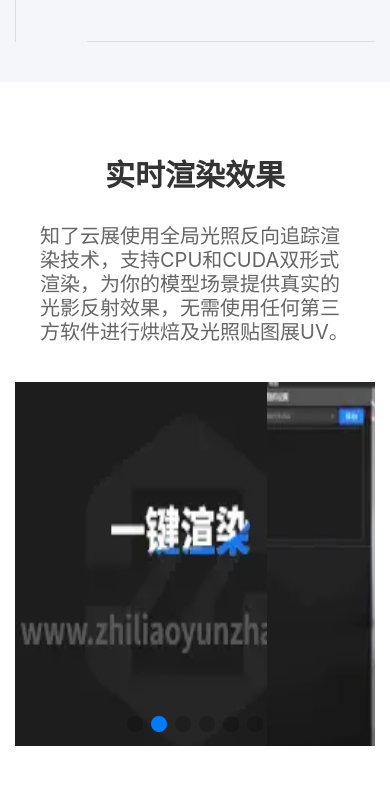
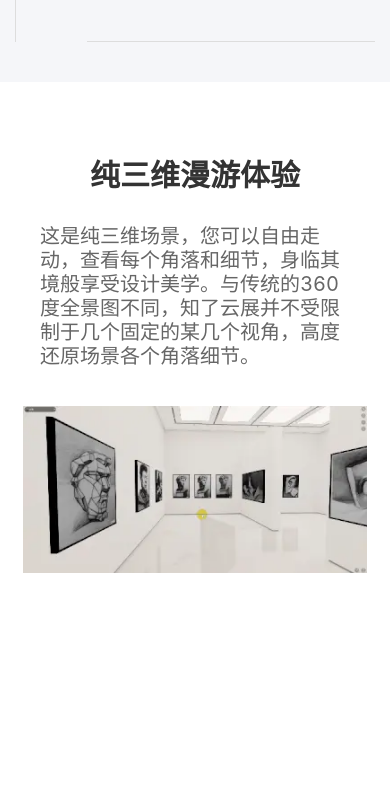
Before and after one commit to QuangVM-MOR/mor-kr-test, a Vue app: page / in a window 390 px wide. Shown: the part 4100-4904 px from the top of the page. Built offline with nearby package versions, Linux system fonts and the light colour scheme.

Commit message:
style: update css

```diff
--- a/src/components/items/ListCardsItem.vue
+++ b/src/components/items/ListCardsItem.vue
@@ -45,7 +45,7 @@
   display: flex;
   align-items: center;
   gap: 38px;
-  transform: translateX(-80px);
+  transform: translateX(-40px);
   opacity: 0;
   @media screen and (max-width: 1023px) {
     flex-direction: column-reverse;
@@ -56,16 +56,14 @@
   }
   &.reverse {
     flex-direction: row-reverse;
-    transform: translateX(80px);
+    transform: translateX(40px);
   }
   & .img-box {
     width: 576px;
     height: 280px;
-    & img {
-      @media screen and (max-width: 1023px) {
-        width: calc(100% - 16px);
-        height: 4rem;
-      }
+    @media screen and (max-width: 1023px) {
+      width: calc(100% - 16px);
+      height: 4rem;
     }
   }
   &__content {
--- a/src/components/items/ListCardsSlider.vue
+++ b/src/components/items/ListCardsSlider.vue
@@ -1,13 +1,5 @@
 <template>
-  <Swiper
-    :autoplay="{
-      delay: 2500,
-      disableOnInteraction: false,
-    }"
-    :pagination="true"
-    :modules="modules"
-    class="swiper"
-  >
+  <Swiper :pagination="true" :modules="modules" class="swiper">
     <SwiperSlide v-for="cardItem in listCards" :key="cardItem.id">
       <ListCardsItem :cardItem="cardItem" />
     </SwiperSlide>
```
